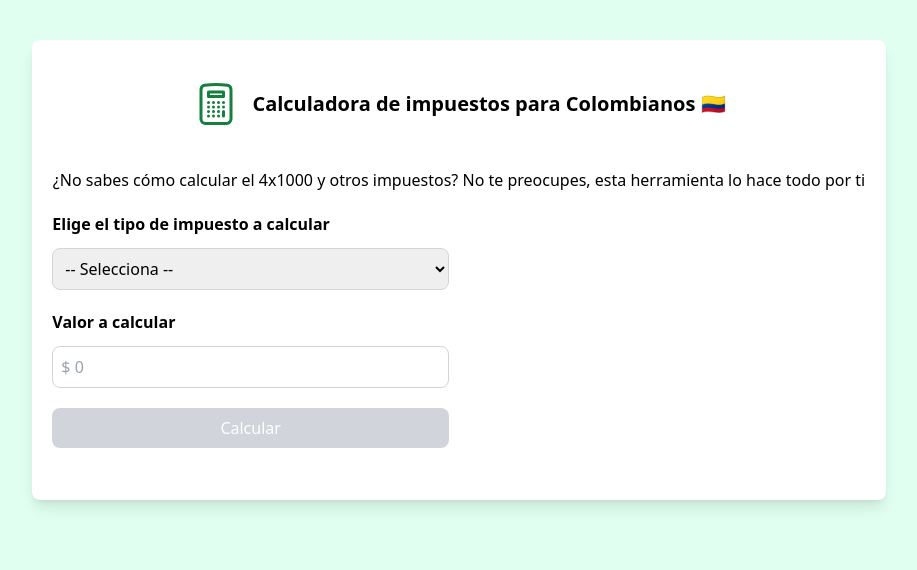
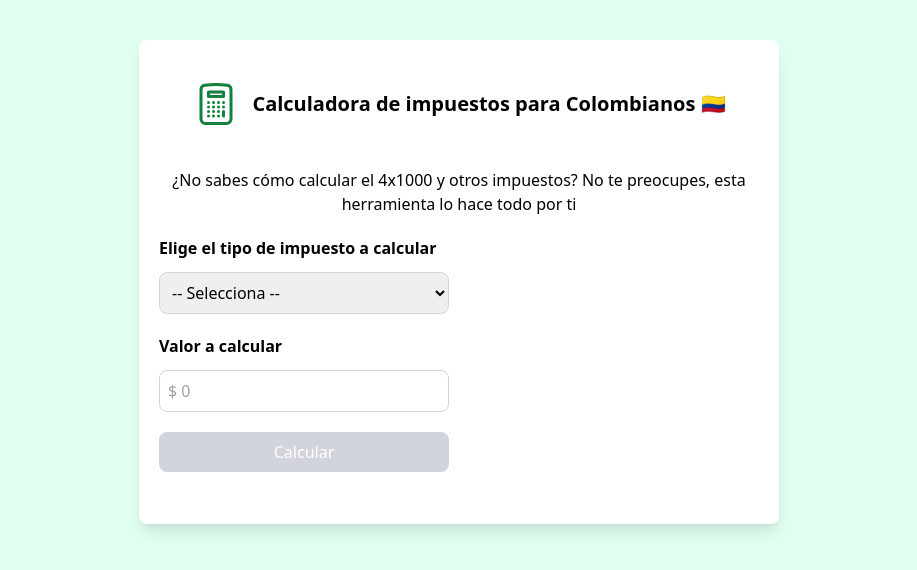
Before and after one commit to mateobetancurb/colombia-taxes-calculator, a React (Vite) app: page / in a window 1280 px wide. Shown: the top 570 px of the page, without its empty margins (181-1098 px from the left). Built offline with nearby package versions, Linux system fonts and the light colour scheme.

Commit message:
feat: adjust layout width for App component on extra large screens

```diff
--- a/src/App.tsx
+++ b/src/App.tsx
@@ -49,7 +49,7 @@ function App() {
 
 	return (
 		<main className="bg-[#e0fff1] h-screen py-10">
-			<div className="w-[90%] p-5 md:w-2/3 mx-auto bg-white rounded-lg shadow-lg">
+			<div className="w-[90%] p-5 md:w-2/3 xl:w-1/2  mx-auto bg-white rounded-lg shadow-lg">
 				<div className="flex items-center gap-3 justify-center py-5 mb-5">
 					<svg
 						fill="none"
```
